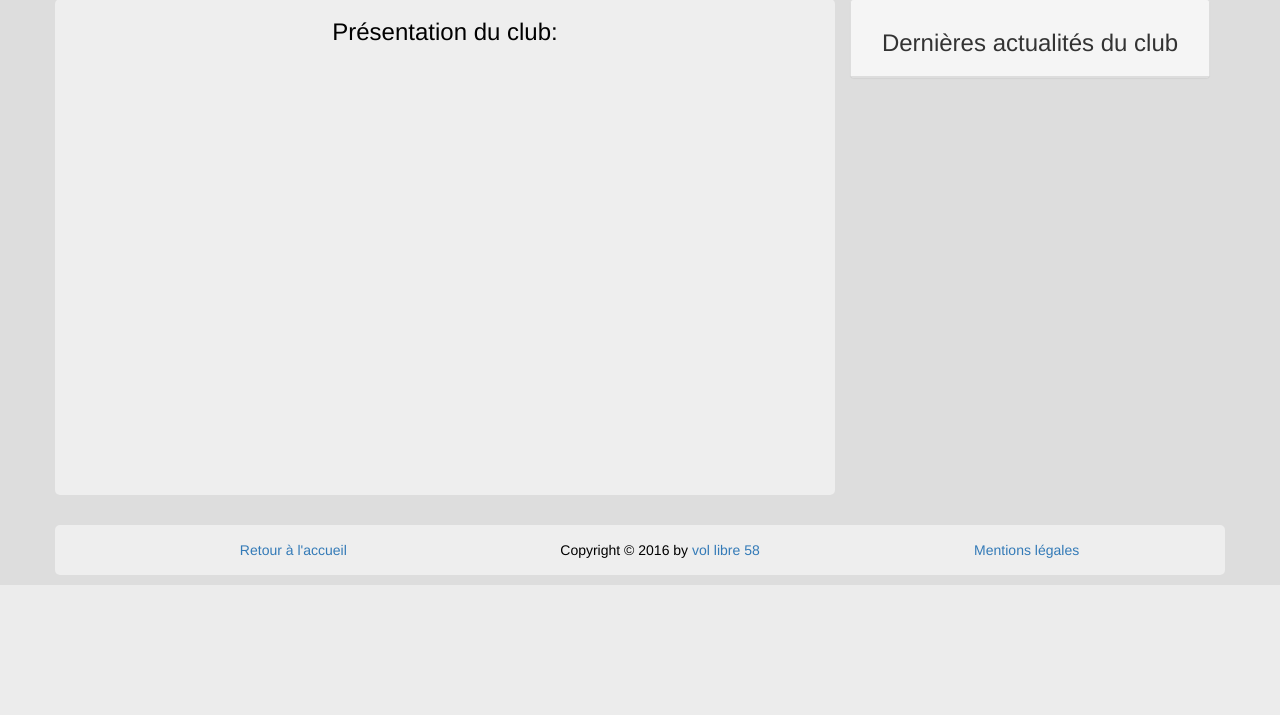
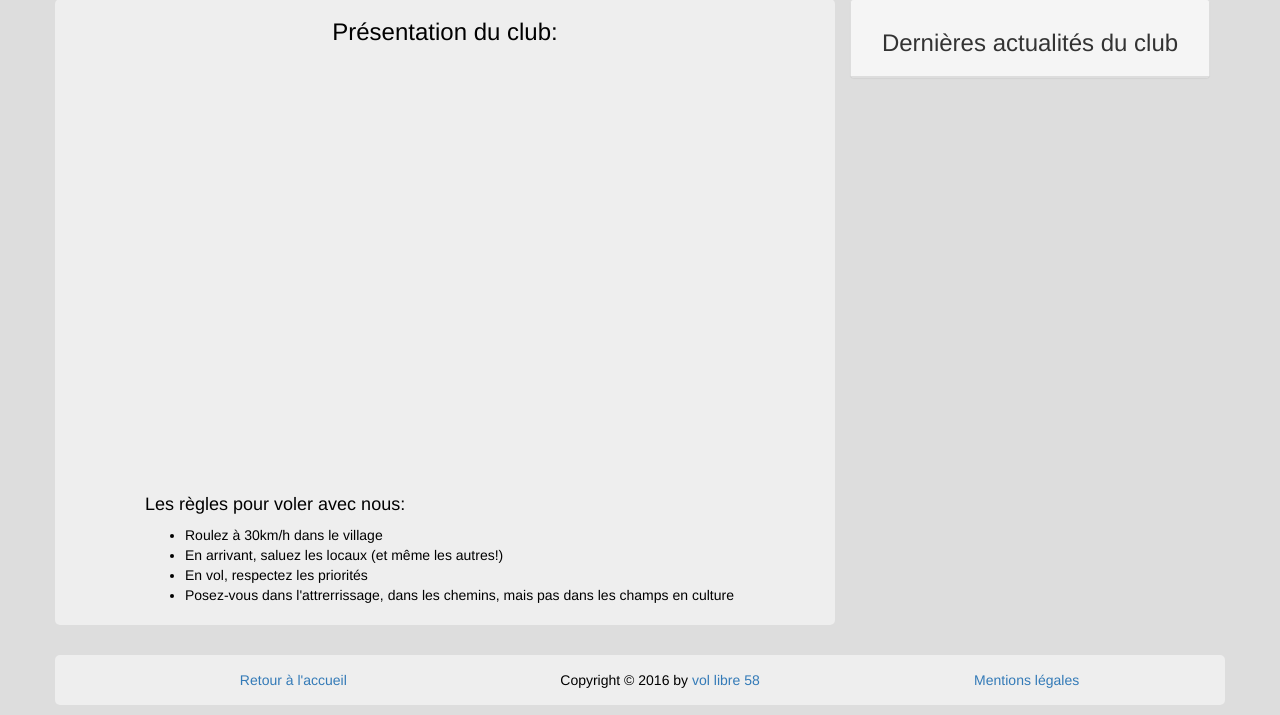
Before and after one commit to GuillaumeVrill/vollibre58, a PHP site: page / in a window 1280 px wide. Shown: the part 817-1532 px from the top of the page. Before the commit the page ends 1402 px from the top, so only its background shows below. Run offline with PHP 8.4, Linux system fonts and the light colour scheme; data that the repository does not hold is empty.

Commit message:
Ajout des règles de vol avec les membres du club sous la vidéo de présentation

```diff
--- a/static/css/css_accueil.css
+++ b/static/css/css_accueil.css
@@ -22,6 +22,12 @@
     width: 90%;
     min-height: 400px;
     margin-bottom: 25px;
+}
+
+#video .regles {
+    width: 80%;
+    margin-left: 10%;
+    text-align: left;
 }
 
 .panel-heading {
--- a/vue/corps_accueil.php
+++ b/vue/corps_accueil.php
@@ -48,6 +48,14 @@
                 </form>
             </div>
         <?php endif; ?>
+        <div class="regles">
+            <h4>Les r&egrave;gles pour voler avec nous:</h4>
+            <ul>
+                <li>Roulez à 30km/h dans le village</li>
+                <li>En arrivant, saluez les locaux (et m&ecirc;me les autres!)</li>
+                <li>En vol, respectez les priorités</li>
+                <li>Posez-vous dans l'attrerrissage, dans les chemins, mais pas dans les champs en culture</li>
+        </div>
     </div>
     <div class="col-xs-12 col-sm-4">
         <div class="panel panel-default">
```
